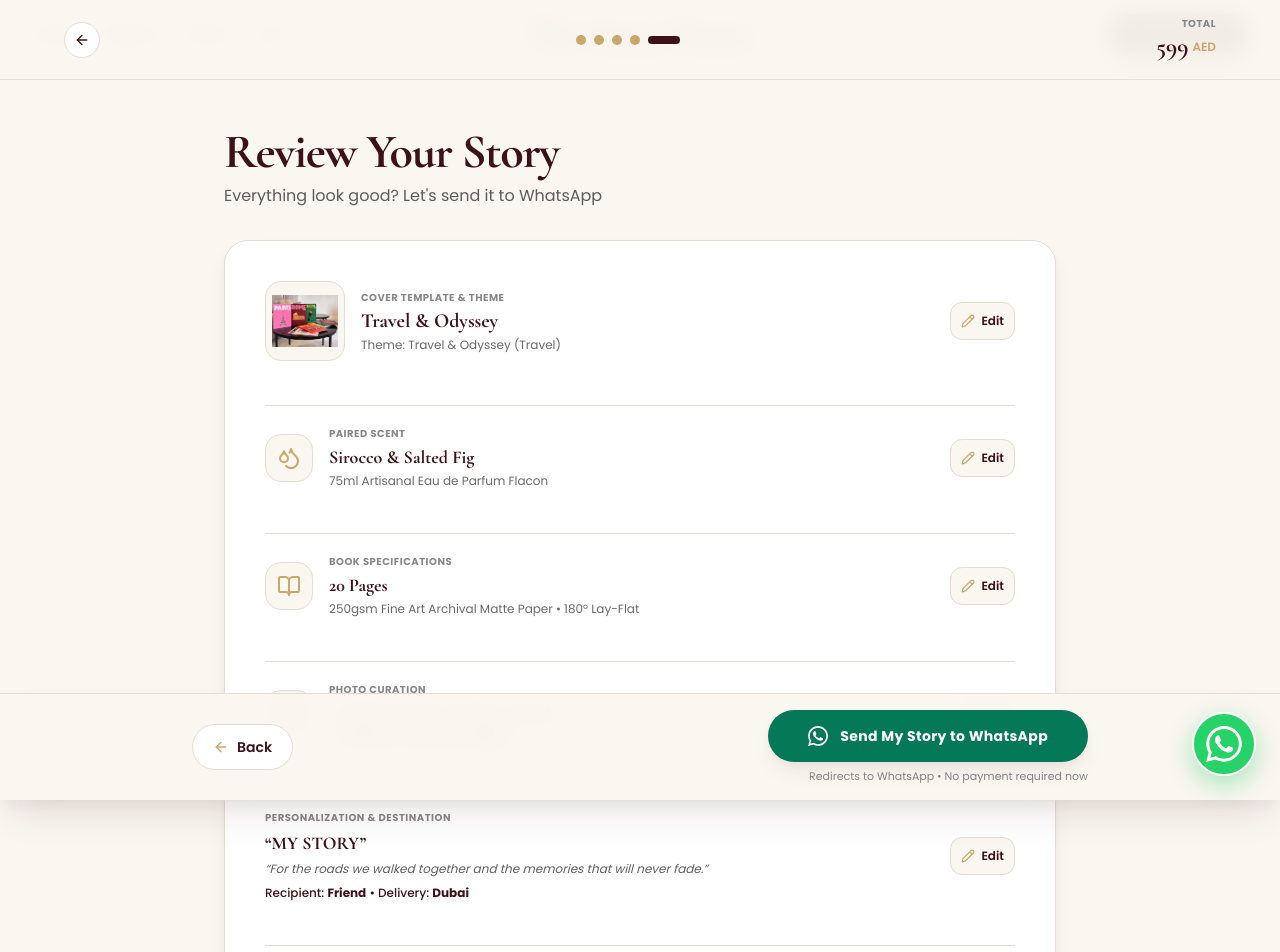
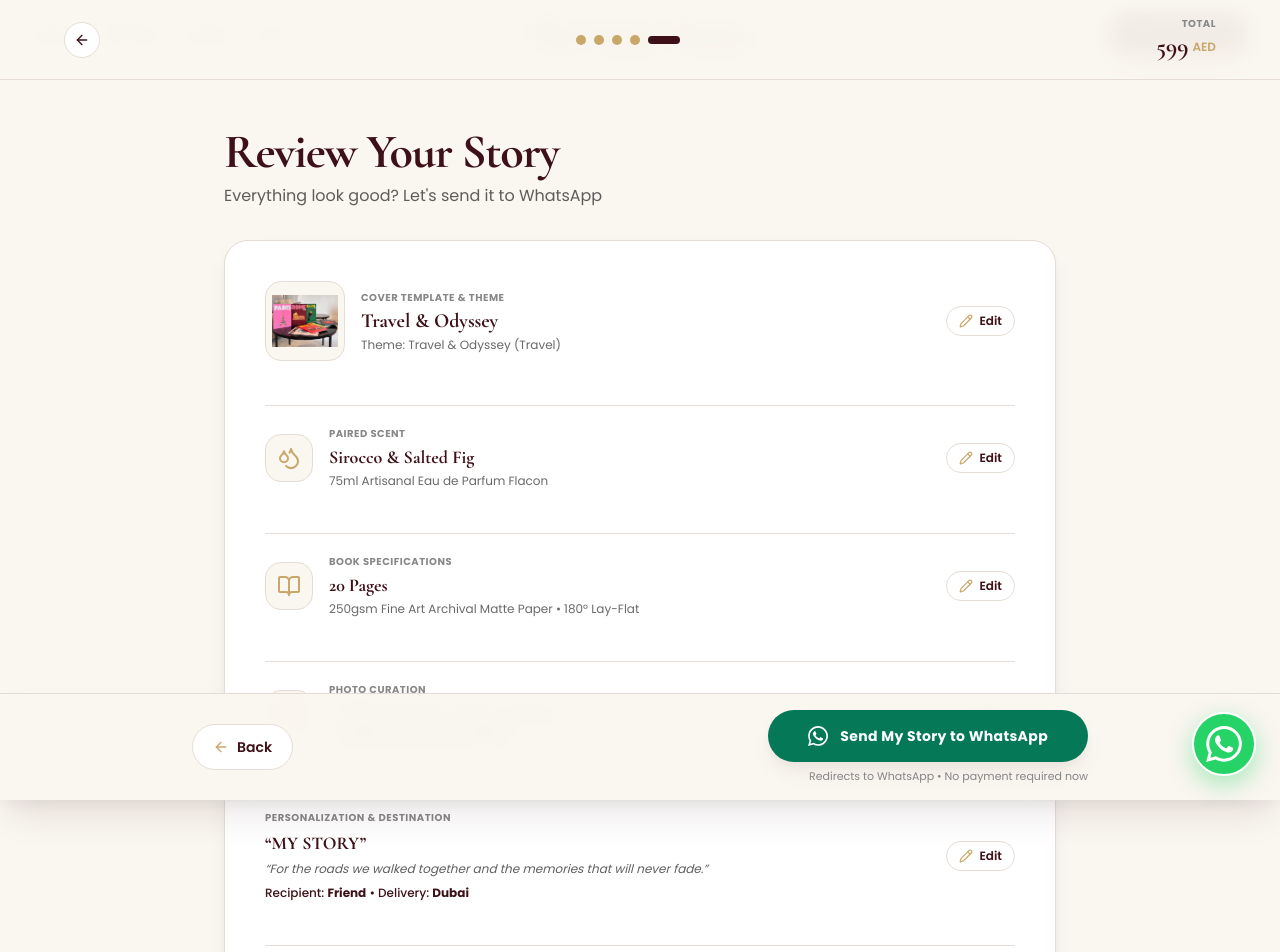
Before and after one commit to uiuxbyahsan/theestoryhousee, a Next.js app: page /build/review in a window 1280 px wide. Shown: the top 952 px of the page. Built offline with nearby package versions, Linux system fonts and the light colour scheme.

Commit message:
Update all Edit buttons in Step 5 Review to clean border buttons

```diff
--- a/src/app/build/review/page.tsx
+++ b/src/app/build/review/page.tsx
@@ -158,7 +158,7 @@ export default function BuildReviewPage() {
 
             <Link
               href="/product"
-              className="p-2.5 rounded-xl border border-[#E5DDD5] bg-[#FAF6F0] hover:bg-[#FFFFFF] text-[#3D1117] flex items-center gap-1.5 text-xs font-semibold shadow-2xs transition-all hover:scale-105"
+              className="px-3 py-1.5 rounded-full border border-[#E5DDD5] hover:border-[#3D1117] bg-[#FFFFFF] hover:bg-[#FAF6F0] text-[#3D1117] flex items-center gap-1.5 text-xs font-semibold shadow-2xs transition-all hover:scale-105"
               title="Edit Cover Template"
             >
               <Pencil className="w-3.5 h-3.5 text-[#C9A769]" />
@@ -187,7 +187,7 @@ export default function BuildReviewPage() {
 
             <Link
               href="/build/scent"
-              className="p-2.5 rounded-xl border border-[#E5DDD5] bg-[#FAF6F0] hover:bg-[#FFFFFF] text-[#3D1117] flex items-center gap-1.5 text-xs font-semibold shadow-2xs transition-all hover:scale-105"
+              className="px-3 py-1.5 rounded-full border border-[#E5DDD5] hover:border-[#3D1117] bg-[#FFFFFF] hover:bg-[#FAF6F0] text-[#3D1117] flex items-center gap-1.5 text-xs font-semibold shadow-2xs transition-all hover:scale-105"
               title="Edit Scent"
             >
               <Pencil className="w-3.5 h-3.5 text-[#C9A769]" />
@@ -216,7 +216,7 @@ export default function BuildReviewPage() {
 
             <Link
               href="/build/pages"
-              className="p-2.5 rounded-xl border border-[#E5DDD5] bg-[#FAF6F0] hover:bg-[#FFFFFF] text-[#3D1117] flex items-center gap-1.5 text-xs font-semibold shadow-2xs transition-all hover:scale-105"
+              className="px-3 py-1.5 rounded-full border border-[#E5DDD5] hover:border-[#3D1117] bg-[#FFFFFF] hover:bg-[#FAF6F0] text-[#3D1117] flex items-center gap-1.5 text-xs font-semibold shadow-2xs transition-all hover:scale-105"
               title="Edit Pages"
             >
               <Pencil className="w-3.5 h-3.5 text-[#C9A769]" />
@@ -245,7 +245,7 @@ export default function BuildReviewPage() {
 
             <Link
               href="/build/photos"
-              className="p-2.5 rounded-xl border border-[#E5DDD5] bg-[#FAF6F0] hover:bg-[#FFFFFF] text-[#3D1117] flex items-center gap-1.5 text-xs font-semibold shadow-2xs transition-all hover:scale-105"
+              className="px-3 py-1.5 rounded-full border border-[#E5DDD5] hover:border-[#3D1117] bg-[#FFFFFF] hover:bg-[#FAF6F0] text-[#3D1117] flex items-center gap-1.5 text-xs font-semibold shadow-2xs transition-all hover:scale-105"
               title="Edit Photos"
             >
               <Pencil className="w-3.5 h-3.5 text-[#C9A769]" />
@@ -274,7 +274,7 @@ export default function BuildReviewPage() {
 
             <Link
               href="/build/personalize"
-              className="p-2.5 rounded-xl border border-[#E5DDD5] bg-[#FAF6F0] hover:bg-[#FFFFFF] text-[#3D1117] flex items-center gap-1.5 text-xs font-semibold shadow-2xs transition-all hover:scale-105"
+              className="px-3 py-1.5 rounded-full border border-[#E5DDD5] hover:border-[#3D1117] bg-[#FFFFFF] hover:bg-[#FAF6F0] text-[#3D1117] flex items-center gap-1.5 text-xs font-semibold shadow-2xs transition-all hover:scale-105"
               title="Edit Personalization"
             >
               <Pencil className="w-3.5 h-3.5 text-[#C9A769]" />
```
